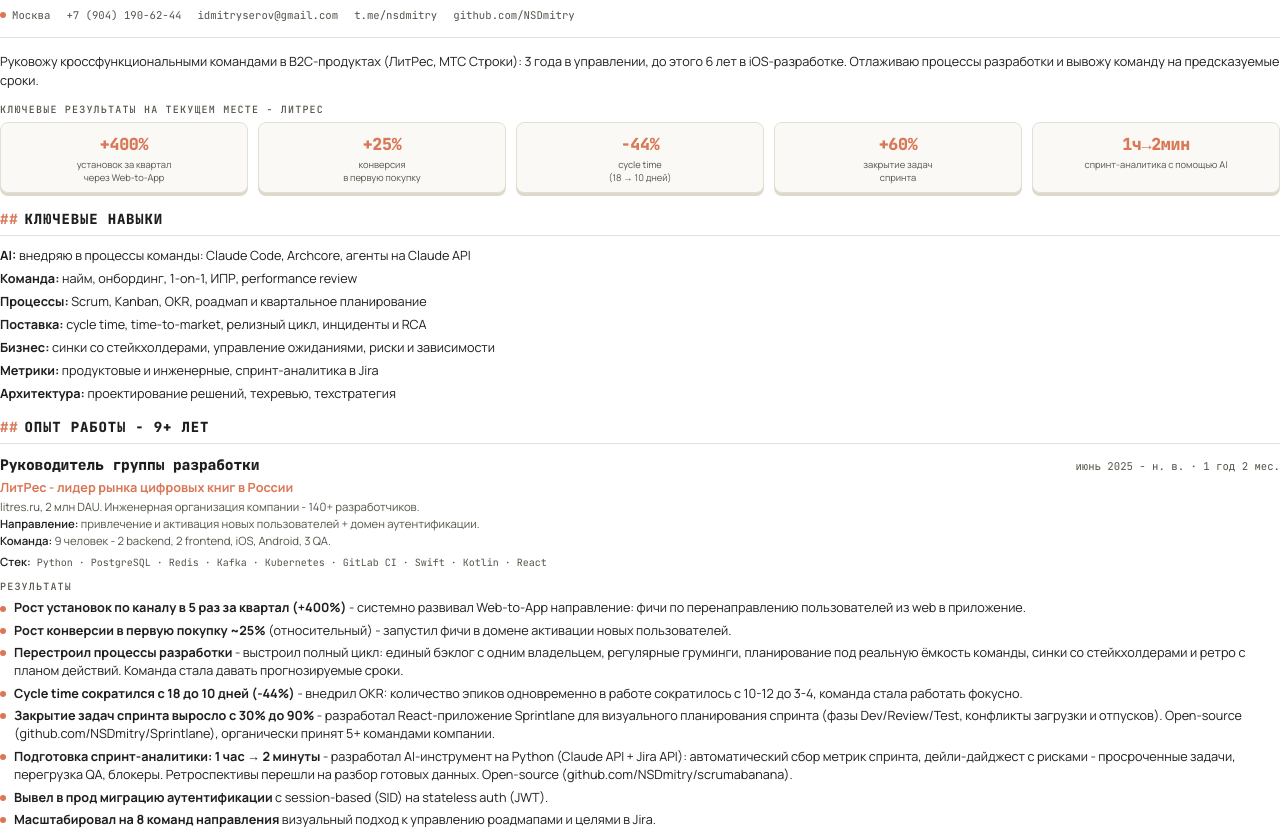
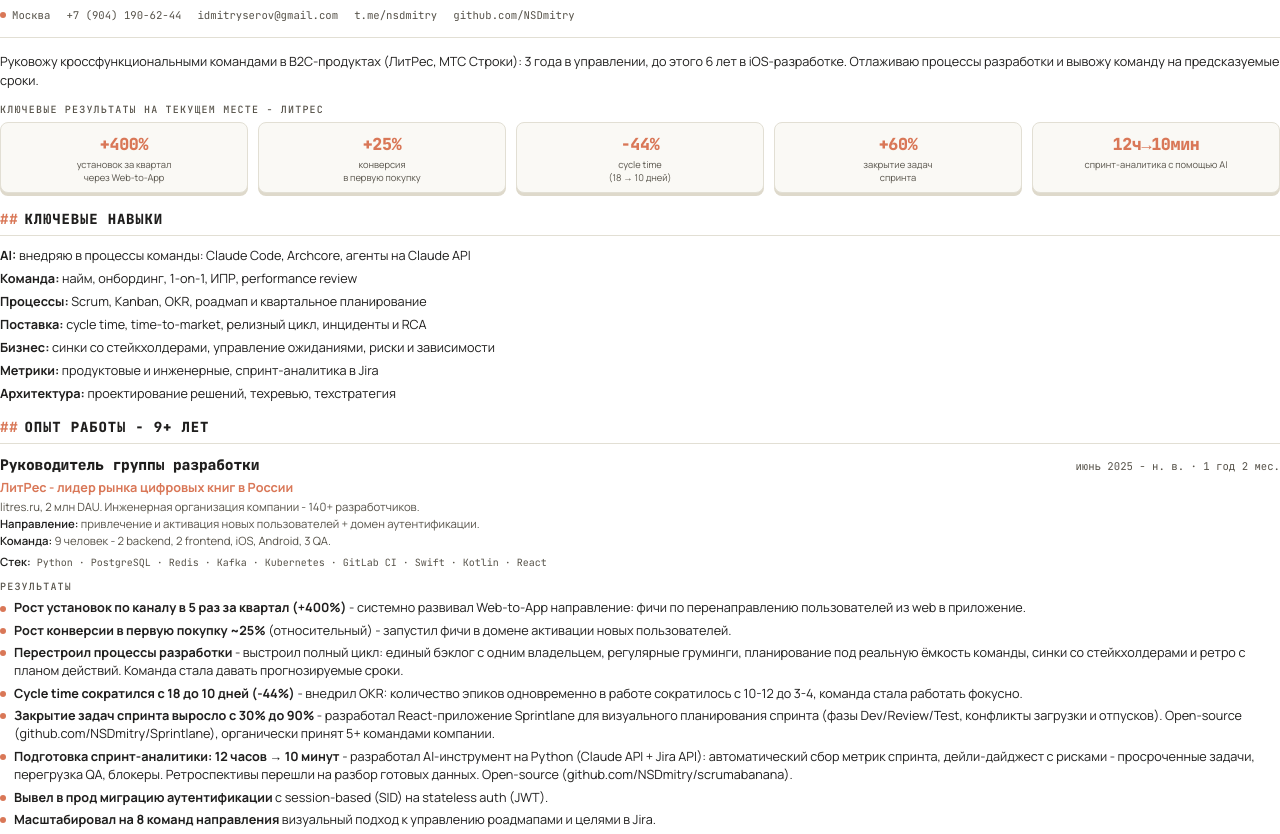
Before and after one commit to NSDmitry/resume, a plain HTML site: page resume-print.html in a window 1280 px wide. Shown: the part 67-901 px from the top of the page. Drawn offline with Linux system fonts and the light colour scheme.

Commit message:
increase IA economy

```diff
--- a/resume-print.html
+++ b/resume-print.html
@@ -232,7 +232,7 @@
   <div class="stat"><div class="num">+25%</div><div class="cap">конверсия<br>в первую покупку</div></div>
   <div class="stat"><div class="num">-44%</div><div class="cap">cycle time<br>(18 → 10 дней)</div></div>
   <div class="stat"><div class="num">+60%</div><div class="cap">закрытие задач<br>спринта</div></div>
-  <div class="stat"><div class="num">1ч→2мин</div><div class="cap">спринт-аналитика с помощью AI</div></div>
+  <div class="stat"><div class="num">12ч→10мин</div><div class="cap">спринт-аналитика с помощью AI</div></div>
 </div>
 
 <section class="skills">
@@ -269,7 +269,7 @@
       <li><b>Перестроил процессы разработки</b> - выстроил полный цикл: единый бэклог с одним владельцем, регулярные груминги, планирование под реальную ёмкость команды, синки со стейкхолдерами и ретро с планом действий. Команда стала давать прогнозируемые сроки.</li>
       <li><b>Cycle time сократился с 18 до 10 дней (-44%)</b> - внедрил OKR: количество эпиков одновременно в работе сократилось с 10-12 до 3-4, команда стала работать фокусно.</li>
       <li><b>Закрытие задач спринта выросло с 30% до 90%</b> - разработал React-приложение Sprintlane для визуального планирования спринта (фазы Dev/Review/Test, конфликты загрузки и отпусков). Open-source (github.com/NSDmitry/Sprintlane), органически принят 5+ командами компании.</li>
-      <li><b>Подготовка спринт-аналитики: 1 час → 2 минуты</b> - разработал AI-инструмент на Python (Claude API + Jira API): автоматический сбор метрик спринта, дейли-дайджест с рисками - просроченные задачи, перегрузка QA, блокеры. Ретроспективы перешли на разбор готовых данных. Open-source (github.com/NSDmitry/scrumabanana).</li>
+      <li><b>Подготовка спринт-аналитики: 12 часов → 10 минут</b> - разработал AI-инструмент на Python (Claude API + Jira API): автоматический сбор метрик спринта, дейли-дайджест с рисками - просроченные задачи, перегрузка QA, блокеры. Ретроспективы перешли на разбор готовых данных. Open-source (github.com/NSDmitry/scrumabanana).</li>
       <li><b>Вывел в прод миграцию аутентификации</b> с session-based (SID) на stateless auth (JWT).</li>
       <li><b>Масштабировал на 8 команд направления</b> визуальный подход к управлению роадмапами и целями в Jira.</li>
     </ul>
```
Also changed, not shown: 1 other file.
